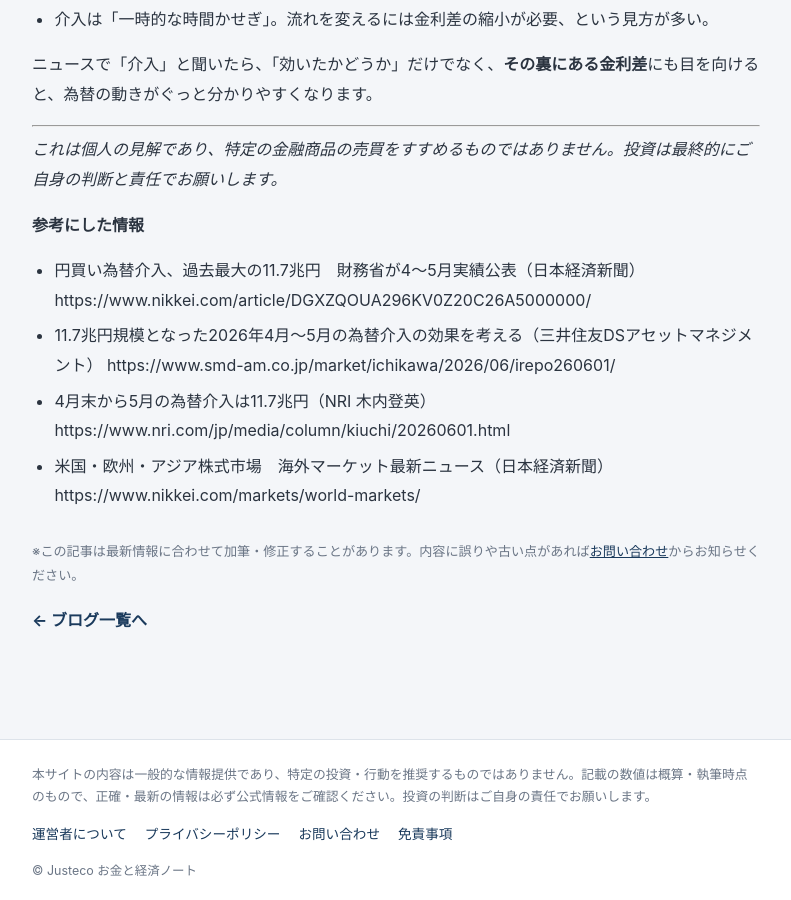
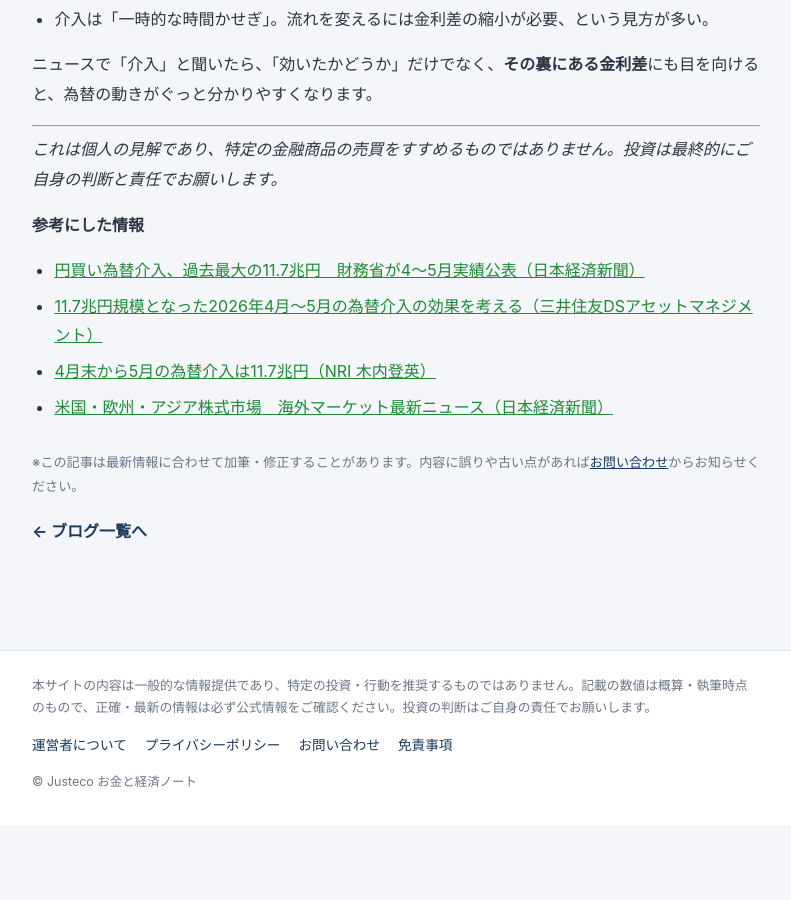
Before and after one commit to 2026justeco-crypto/2026justeco-crypto.github.io, a Jekyll site: the page built from _posts/2026-06-19-kawase-kainyu-naze-kikanai.md, in a window 1280 px wide and 900 px high, scrolled down 2287 px. Shown: the whole window, without its empty margins (244-1035 px from the left). Built offline with Jekyll 4.4.1, drawn with Linux system fonts in a browser that asks for light colours; after the commit the page ends 3112 px from its top, so only the background shows below that.

Commit message:
記事追加/更新: 為替介入ってなに？11兆円使っても円安が止まらない理由をやさしく解説【2026年6月】

```diff
--- a/_posts/2026-06-19-kawase-kainyu-naze-kikanai.md
+++ b/_posts/2026-06-19-kawase-kainyu-naze-kikanai.md
@@ -63,7 +63,7 @@ tags: [為替介入, 円安, ドル円, 金利, 日銀]
 *これは個人の見解であり、特定の金融商品の売買をすすめるものではありません。投資は最終的にご自身の判断と責任でお願いします。*
 
 **参考にした情報**
-- 円買い為替介入、過去最大の11.7兆円　財務省が4〜5月実績公表（日本経済新聞） https://www.nikkei.com/article/DGXZQOUA296KV0Z20C26A5000000/
-- 11.7兆円規模となった2026年4月〜5月の為替介入の効果を考える（三井住友DSアセットマネジメント） https://www.smd-am.co.jp/market/ichikawa/2026/06/irepo260601/
-- 4月末から5月の為替介入は11.7兆円（NRI 木内登英） https://www.nri.com/jp/media/column/kiuchi/20260601.html
-- 米国・欧州・アジア株式市場　海外マーケット最新ニュース（日本経済新聞） https://www.nikkei.com/markets/world-markets/
+- [円買い為替介入、過去最大の11.7兆円　財務省が4〜5月実績公表（日本経済新聞）](https://www.nikkei.com/article/DGXZQOUA296KV0Z20C26A5000000/)
+- [11.7兆円規模となった2026年4月〜5月の為替介入の効果を考える（三井住友DSアセットマネジメント）](https://www.smd-am.co.jp/market/ichikawa/2026/06/irepo260601/)
+- [4月末から5月の為替介入は11.7兆円（NRI 木内登英）](https://www.nri.com/jp/media/column/kiuchi/20260601.html)
+- [米国・欧州・アジア株式市場　海外マーケット最新ニュース（日本経済新聞）](https://www.nikkei.com/markets/world-markets/)
```
